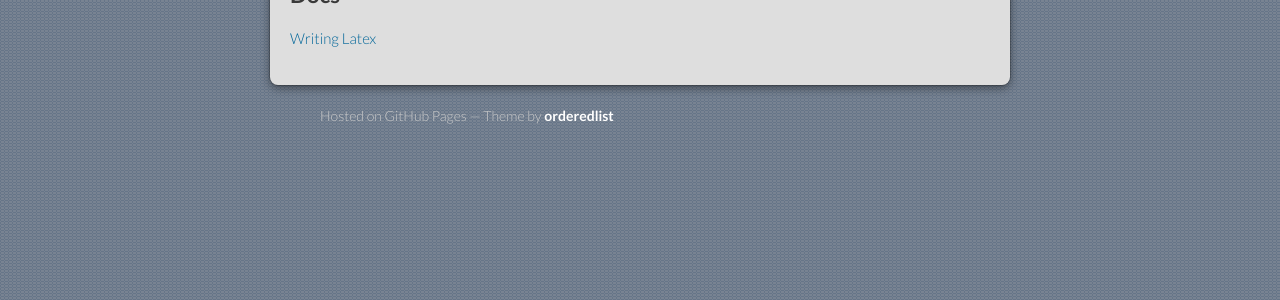
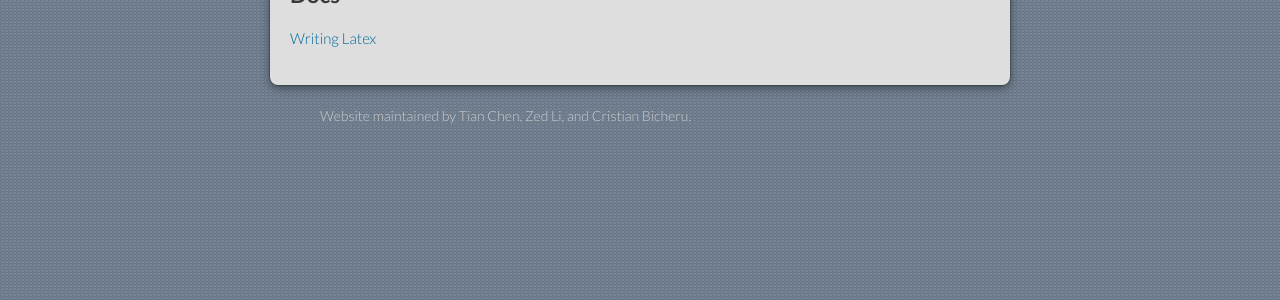
Before and after one commit to sjammathletes/sjammathletes.github.io, a Jekyll site: the page built from index.md, in a window 1280 px wide. Shown: the part 250-550 px from the top of the page. Built offline with Jekyll 4.4.1, drawn with Linux system fonts in a browser that asks for light colours; our own code applies the rules of GitHub Pages for plain Markdown files.

Commit message:
Update footer.

```diff
--- a/_layouts/default.html
+++ b/_layouts/default.html
@@ -80,10 +80,7 @@
       </section>
     </div>
     <footer>
-    {% if site.github.is_project_page %}
-      <p>Project maintained by <a href="{{ site.github.owner_url }}">{{ site.github.owner_name }}</a></p>
-    {% endif %}
-      <p>Hosted on GitHub Pages &mdash; Theme by <a href="https://github.com/orderedlist">orderedlist</a></p>
+    <p>Website maintained by Tian Chen, Zed Li, and Cristian Bicheru.</a></p>
     </footer>
     <!--[if !IE]><script>fixScale(document);</script><![endif]-->
 
```
